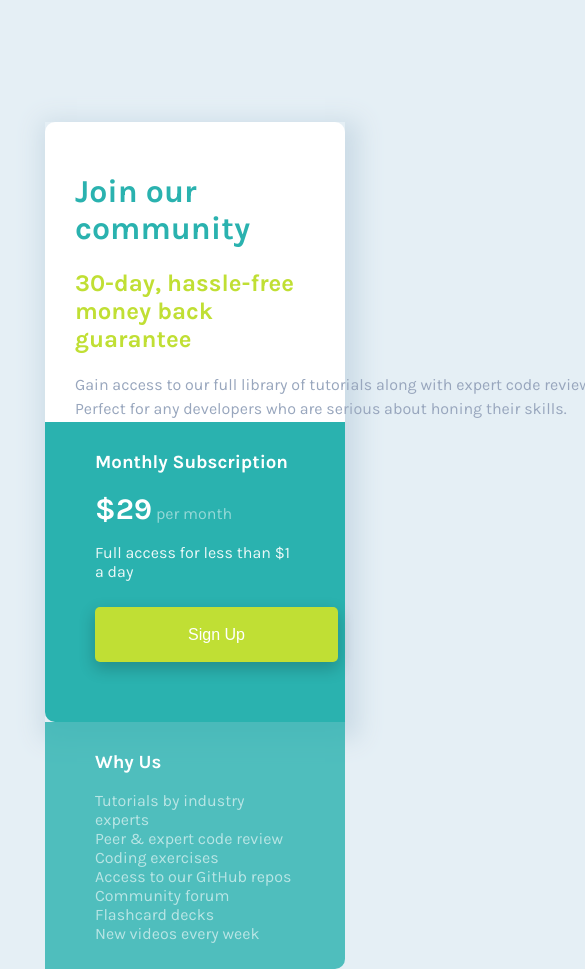
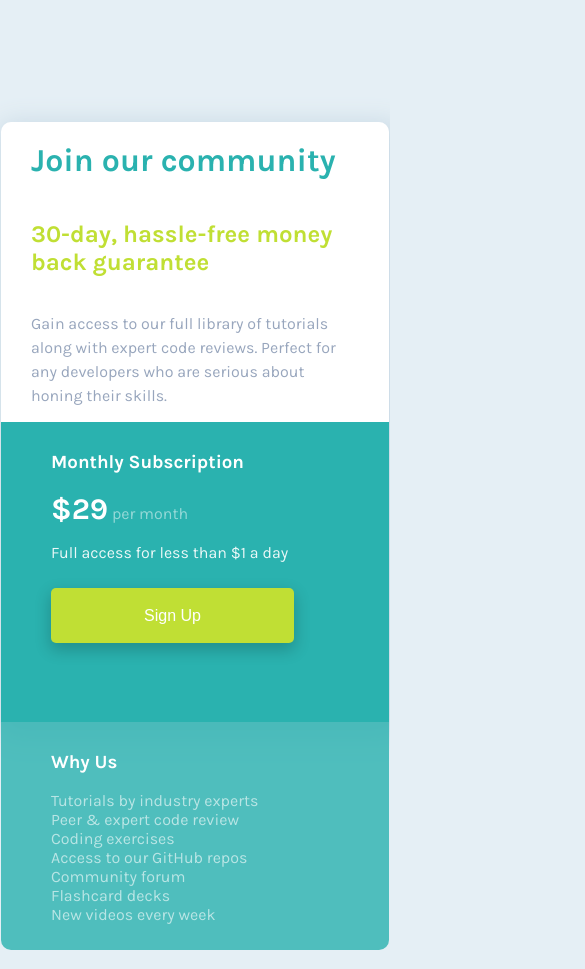
Before and after one commit to nirglus/single-price-grid-component-master, a plain HTML site: page index.html in a window 390 px wide. Shown: the top 969 px of the page, 585 px wide, since content can reach past the window. Drawn offline with Linux system fonts and the light colour scheme.

Commit message:
remove border radius for second card

```diff
--- a/css/style.css
+++ b/css/style.css
@@ -19,6 +19,7 @@ main{
     height: 500px;
     width: 700px;
     box-shadow: 5px 8px 23px 9px hsl(204, 35%, 85%);
+    border-radius: 10px;
 }
 .top-card{
     grid-area: top-card;
@@ -88,7 +89,21 @@ main{
         'second-card second-card'
         'third-card third-card'
         ;
-        width: 300px;
+        width: 388px;
         height: 600px;
     }
+    .top-card{
+        display: flex;
+        flex-direction: column;
+        justify-content: center;
+    }
+    .top-card p{
+        width: unset;
+    }
+    .second-card{
+        border-bottom-left-radius: 0;
+    }
+    .third-card{
+        border-bottom-left-radius: 10px;
+    }
 }
```
